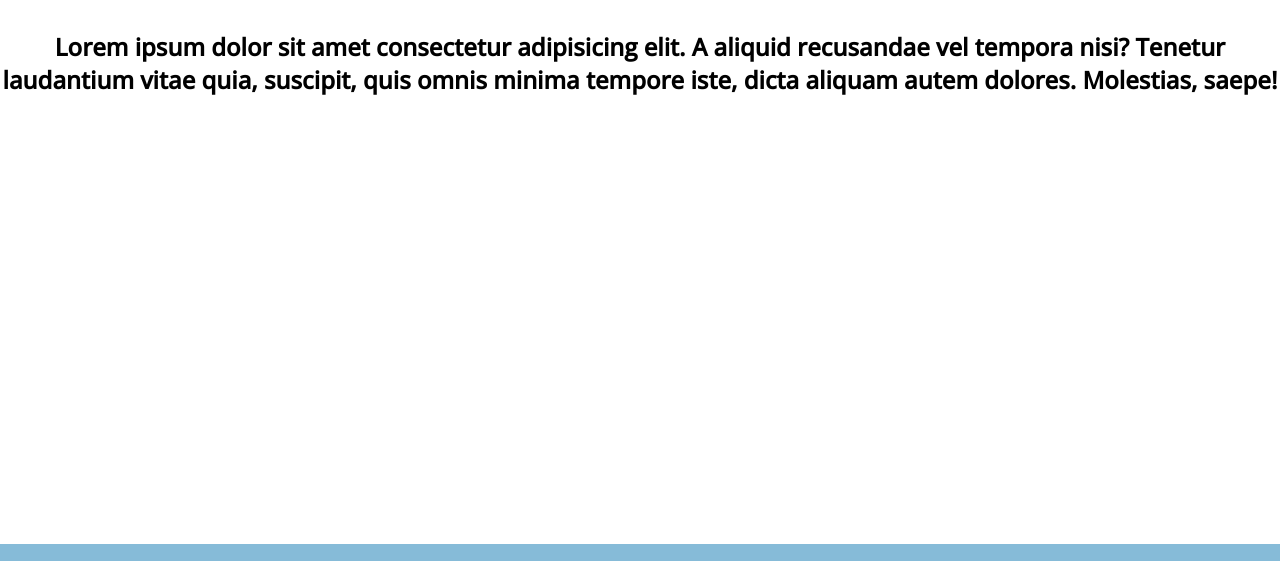
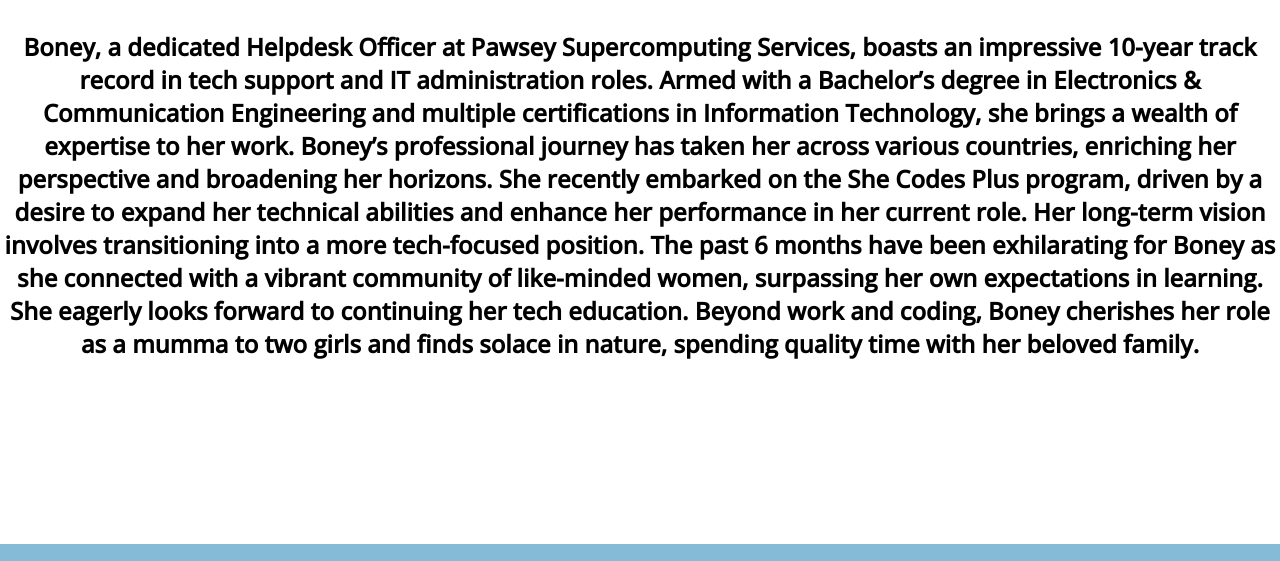
Before and after one commit to boneycd/boneycd.github.io, a plain HTML site: page about.html in a window 1280 px wide. Shown: the part 161-722 px from the top of the page. Drawn offline with nearby package versions, Linux system fonts and the light colour scheme.

Commit message:
Test/about

```diff
--- a/about.html
+++ b/about.html
@@ -29,7 +29,13 @@
         </div>
         <div>
             <h2>
-                Lorem ipsum dolor sit amet consectetur adipisicing elit. A aliquid recusandae vel tempora nisi? Tenetur laudantium vitae quia, suscipit, quis omnis minima tempore iste, dicta aliquam autem dolores. Molestias, saepe!
+                Boney, a dedicated Helpdesk Officer at Pawsey Supercomputing Services, boasts an impressive 10-year track record in tech support and IT administration roles. Armed with a Bachelor’s degree in Electronics & Communication Engineering and multiple certifications in Information Technology, she brings a wealth of expertise to her work.
+
+                Boney’s professional journey has taken her across various countries, enriching her perspective and broadening her horizons. She recently embarked on the She Codes Plus program, driven by a desire to expand her technical abilities and enhance her performance in her current role. Her long-term vision involves transitioning into a more tech-focused position.
+
+                The past 6 months have been exhilarating for Boney as she connected with a vibrant community of like-minded women, surpassing her own expectations in learning. She eagerly looks forward to continuing her tech education.
+
+                Beyond work and coding, Boney cherishes her role as a mumma to two girls and finds solace in nature, spending quality time with her beloved family.
             </h2>
         </div>
 
```
Also changed, not shown: images/boneypic3.jpg (added).
